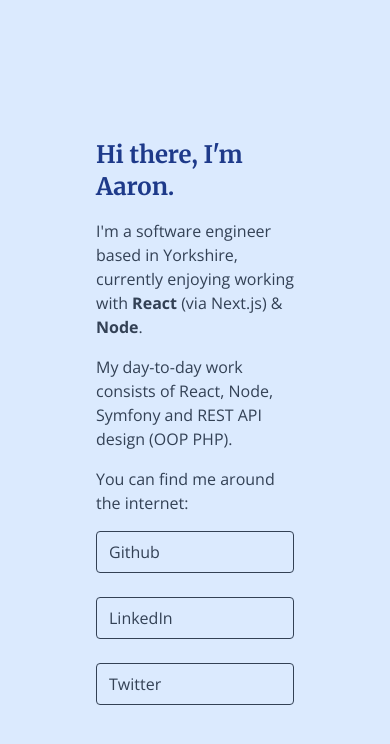
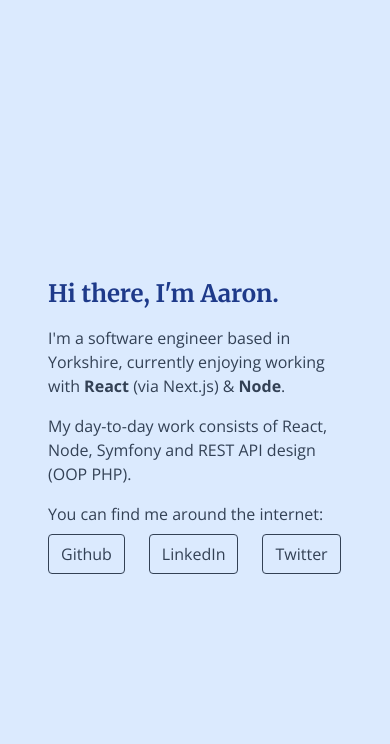
Before and after one commit to aaronlinley/aaronlinley.co.uk, a Next.js app: page / in a window 390 px wide. Shown: the top 744 px of the page. Built offline with nearby package versions, Linux system fonts and the light colour scheme.

Commit message:
feat: better mobile experience

```diff
--- a/app/page.tsx
+++ b/app/page.tsx
@@ -5,7 +5,7 @@ const merriweather = Merriweather({ weight: ["700"], subsets: ["latin"] })
 
 export default async function Home() {
   return (
-    <main className={`flex min-h-screen min-w-screen flex-col items-center justify-center p-24 relative bg-blue-100`}>
+    <main className={`flex min-h-screen min-w-screen flex-col items-center justify-center p-12 md:p-24 relative bg-blue-100`}>
       <div className="container">
         <h1 className={`text-blue-900 text-2xl ${merriweather.className} mb-4`}>Hi there, I&apos;m Aaron.</h1>
 
@@ -15,19 +15,19 @@ export default async function Home() {
 
         <p className="mb-4">You can find me around the internet:</p>
 
-        <ul className="flex flex-col md:flex-row md:items-center gap-6">
+        <ul className="flex items-center gap-6">
           <li>
-            <a href="https://github.com/aaronlinley" target="_blank" rel="noopener" className="flex items-center py-2 px-3 border border-slate-700 gap-2 rounded">
+            <a href="https://github.com/aaronlinley" target="_blank" rel="noopener" className="py-2 px-3 border border-slate-700 rounded">
               <span>Github</span>
             </a>
           </li>
           <li>
-            <a href="https://www.linkedin.com/in/aaron-linley-6a742984/" target="_blank" rel="noopener" className="flex items-center py-2 px-3 border border-slate-700 gap-2 rounded">
+            <a href="https://www.linkedin.com/in/aaron-linley-6a742984/" target="_blank" rel="noopener" className="py-2 px-3 border border-slate-700 rounded">
               LinkedIn
             </a>
           </li>
           <li>
-            <a href="https://twitter.com/pigboypaints" target="_blank" rel="noopener" className="flex items-center py-2 px-3 border border-slate-700 gap-2 rounded">
+            <a href="https://twitter.com/pigboypaints" target="_blank" rel="noopener" className="py-2 px-3 border border-slate-700 rounded">
               Twitter
             </a>
           </li>
```
